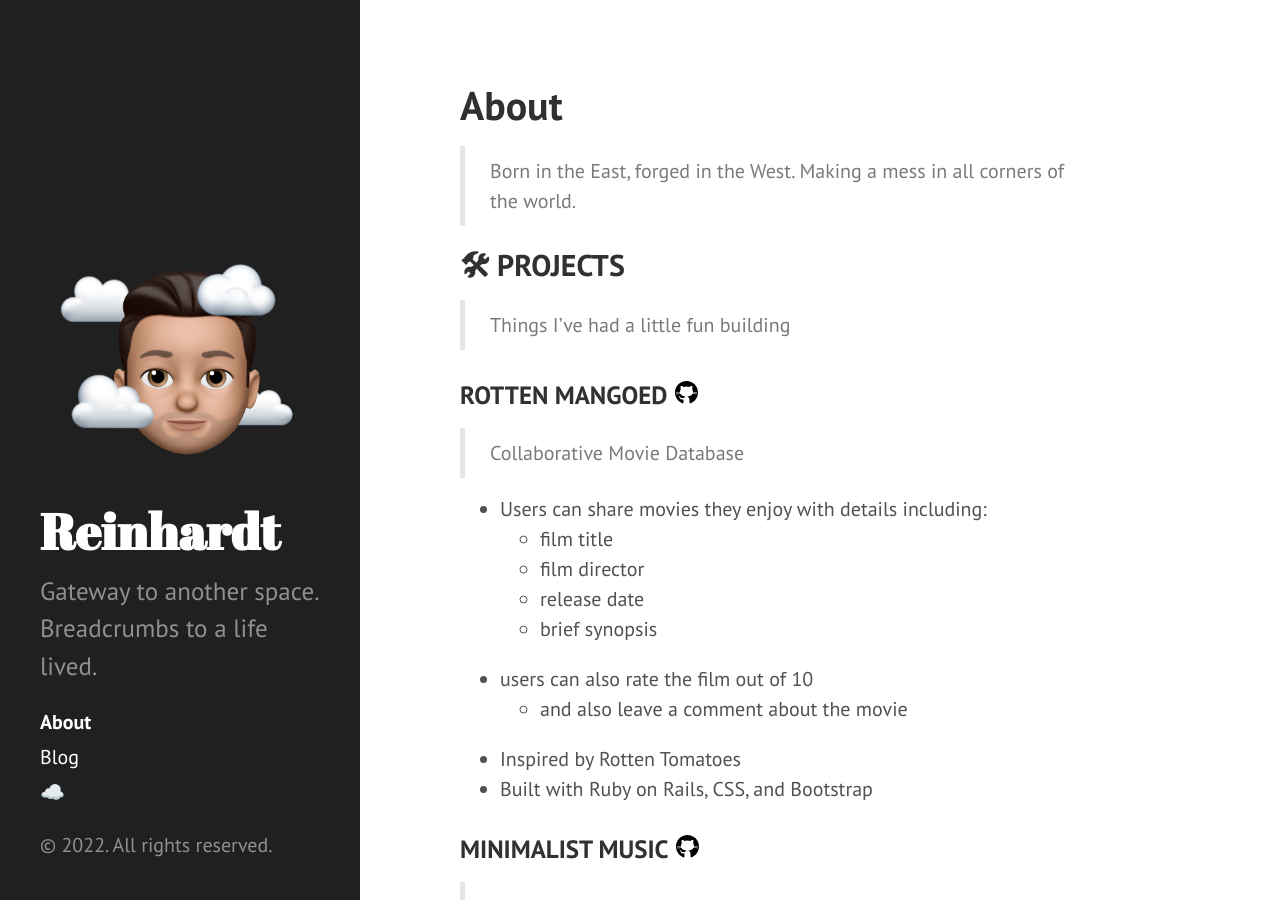
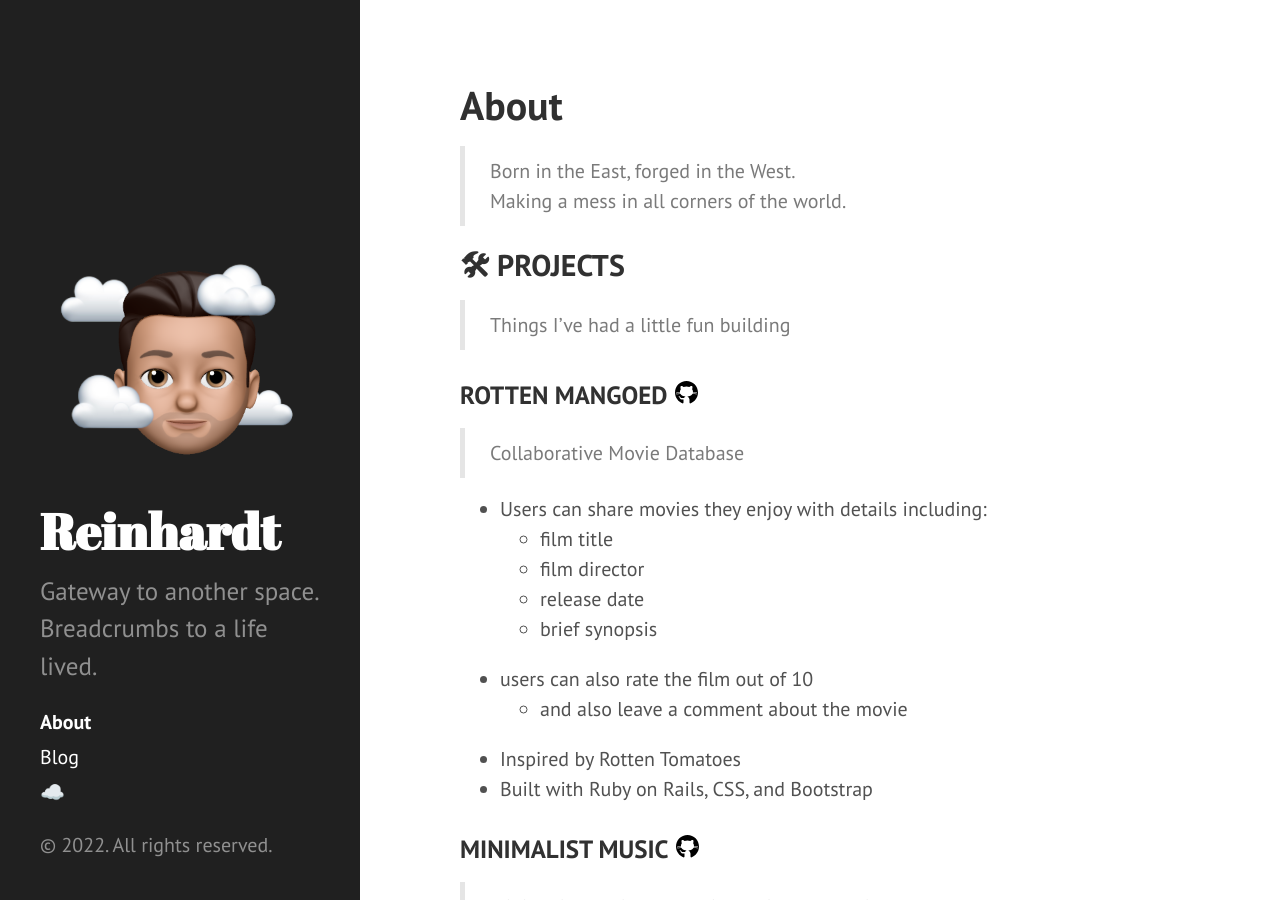
Before and after one commit to reinhardt021/reinhardt021.github.io, a Jekyll site: the page built from about.md, in a window 1280 px wide and 900 px high. Built offline with Jekyll 4.4.1, drawn with Linux system fonts in a browser that asks for light colours.

Commit message:
minor copy fix

```diff
--- a/about.md
+++ b/about.md
@@ -7,7 +7,8 @@ permalink: /about
 <!--# 🕺 REINHARDT-->
 <!--{:.main-title}-->
 
-> Born in the East, forged in the West. Making a mess in all corners of the world.
+> Born in the East, forged in the West.
+> Making a mess in all corners of the world.
 
 ## 🛠 PROJECTS
 > Things I've had a little fun building
```
